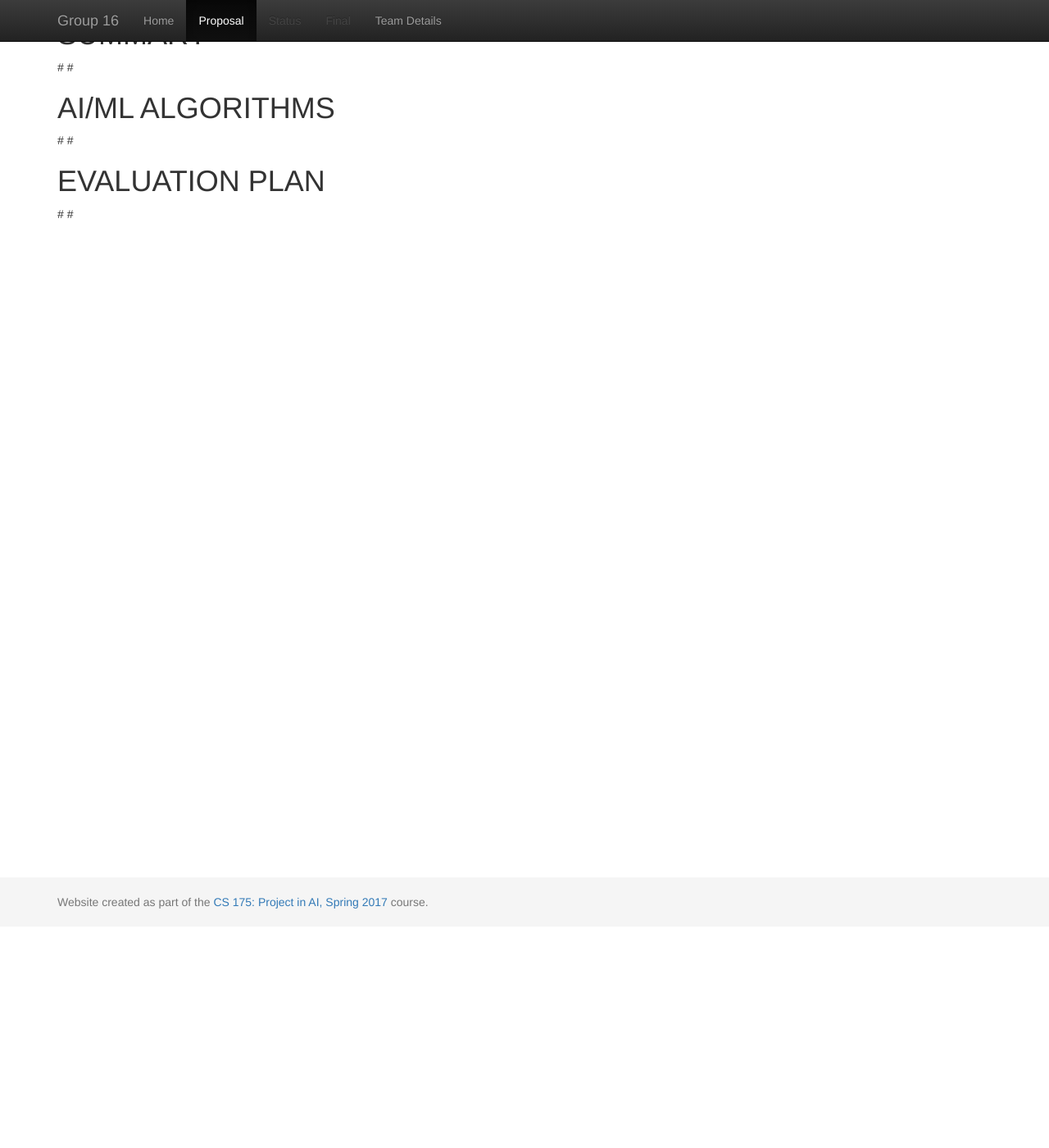
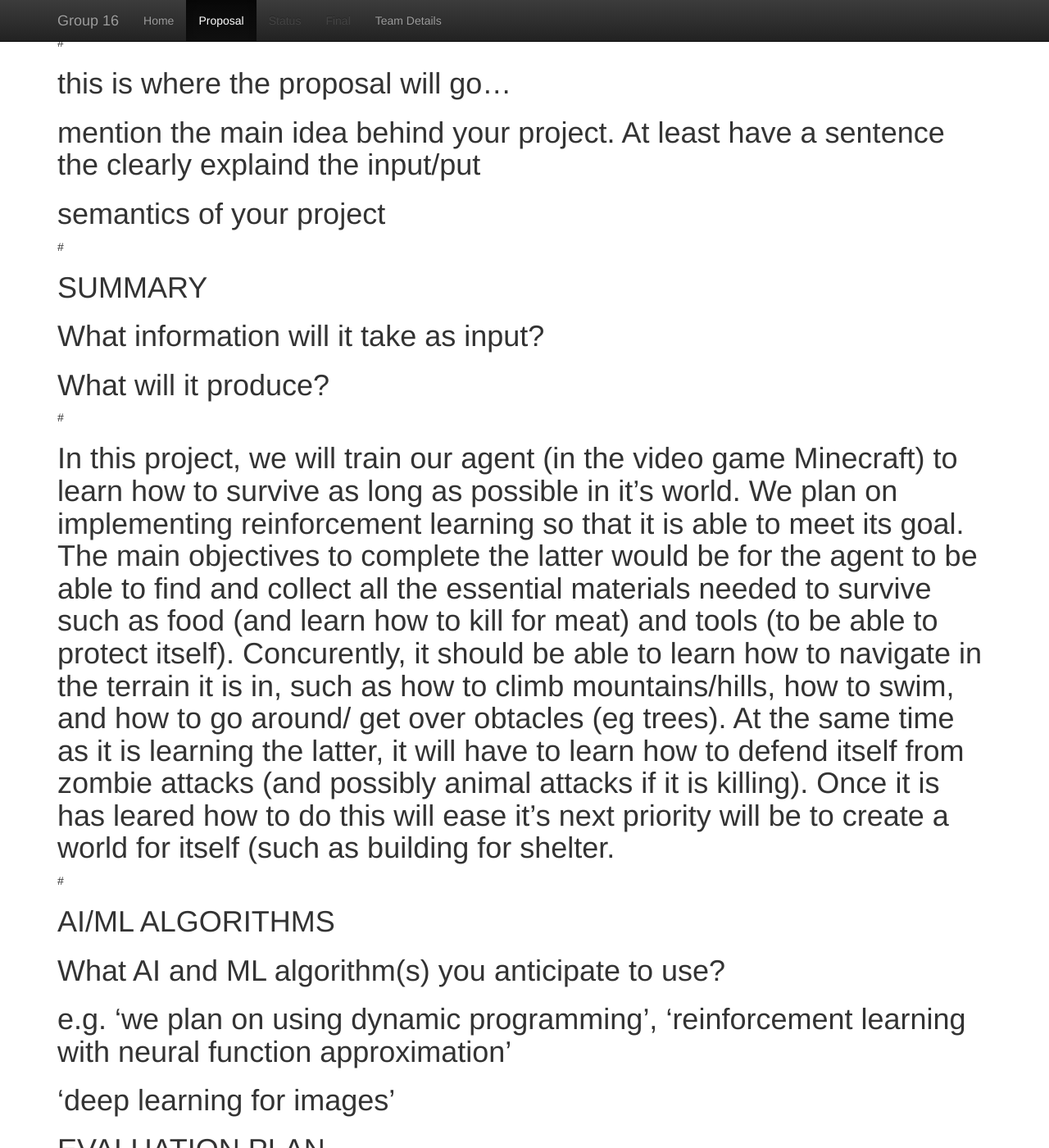
Before and after one commit to becamorin20/Group-16, a Jekyll site: the page built from docs/proposal.md, in a window 1280 px wide and 1400 px high, scrolled down 270 px. Shown: the whole window at 82% size. Built offline with Jekyll 4.4.1, drawn with Linux system fonts in a browser that asks for light colours; some of the changed text lies outside the part shown.

Commit message:
Update proposal.md
adding summary

```diff
--- a/docs/proposal.md
+++ b/docs/proposal.md
@@ -3,19 +3,32 @@ layout: default
 title: Proposal
 ---
 
-# testing
-# this is where the proposal will go...
-
+# Proposal
+#
+#
 # SUMMARY
 #
+# this is where the proposal will go...
+# mention the main idea behind your project. At least have a sentence the clearly explaind the input/put
+# semantics of your project
+#
+# SUMMARY
+# What information will it take as input?
+# What will it produce?
+#
+# In this project, we will train our agent (in the video game Minecraft) to learn how to survive as long as possible in it's world. We plan on implementing reinforcement learning so that it is able to meet its goal. The main objectives to complete the latter would be for the agent to be able to find and collect all the essential materials needed to survive such as food (and learn how to kill for meat) and tools (to be able to protect itself). Concurently, it should be able to learn how to navigate in the terrain it is in, such as how to climb mountains/hills, how to swim, and how to go around/ get over obtacles (eg trees). At the same time as it is learning the latter, it will have to learn how to defend itself from zombie attacks (and possibly animal attacks if it is killing). Once it is has leared how to do this will ease it's next priority will be to create a world for itself (such as building for shelter.
 #
 
 
-# AI/ML ALGORITHMS
-#
-#
 
 
+
+# AI/ML ALGORITHMS
+# What AI and ML algorithm(s) you anticipate to use?
+# e.g. 'we plan on using dynamic programming', 'reinforcement learning with neural function approximation'
+# 'deep learning for images'
+
 # EVALUATION PLAN
-#
-#
+# How will you evaluate the success of your project.
+# what is the metrics, what are the baselines,, how much you expect your approach to imporive the metric by,
+# What data wil you evaluate etc.
```
